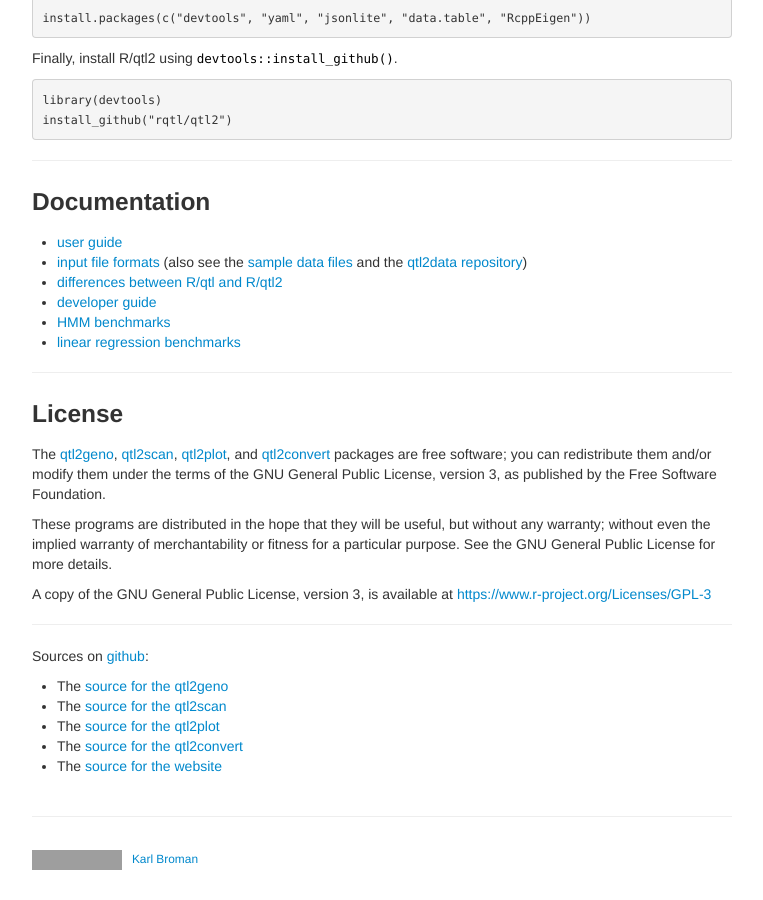
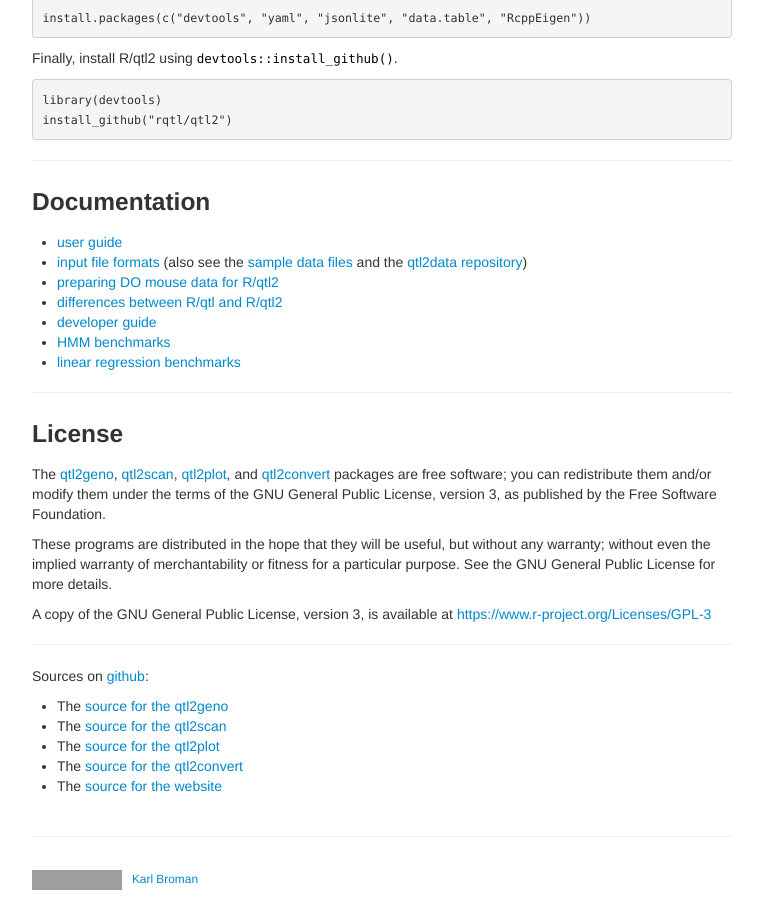
Before and after one commit to rqtl/qtl2, a Jekyll site: the page built from index.md, in a window 1280 px wide and 900 px high, scrolled down 1042 px. Shown: the whole window, without its empty margins (258-1021 px from the left). Built offline with Jekyll 4.4.1, drawn with Linux system fonts in a browser that asks for light colours; grey boxes are pictures that could not be loaded.

Commit message:
Link to prep_do_data on front page

```diff
--- a/index.md
+++ b/index.md
@@ -102,6 +102,7 @@
 - [input file formats](assets/vignettes/input_files.html)
   (also see the [sample data files](pages/sampledata.html) and the
   [qtl2data repository](https://github.com/rqtl/qtl2data))
+- [preparing DO mouse data for R/qtl2](pages/prep_do_data.html)
 - [differences between R/qtl and R/qtl2](assets/vignettes/rqtl_diff.html)
 - [developer guide](assets/vignettes/developer_guide.html)
 - [HMM benchmarks](assets/vignettes/hmm_benchmarks.html)
```
